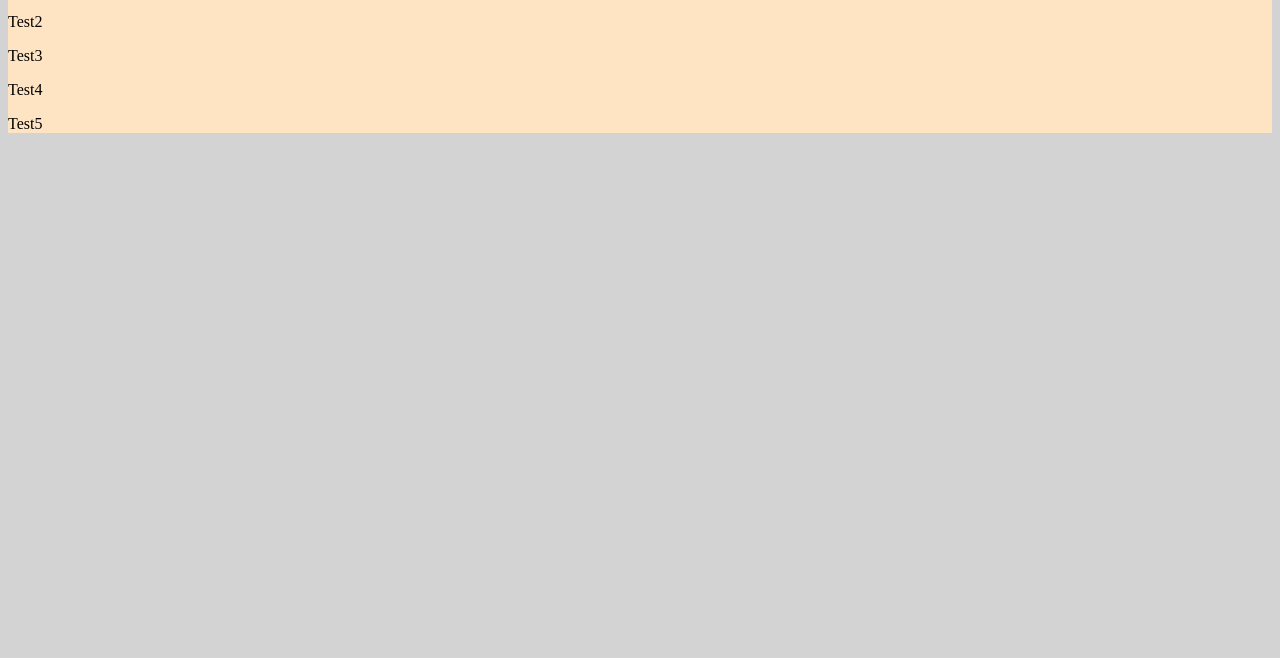
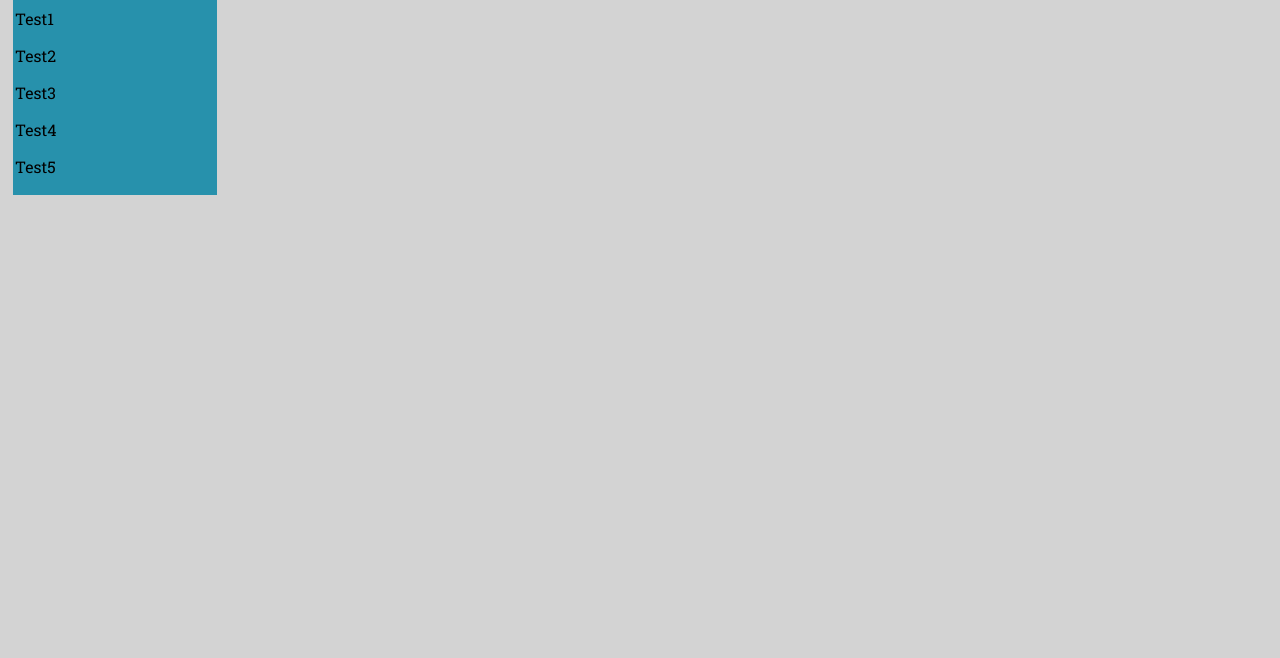
Before and after one commit to jfrummel/99Lines, a plain HTML site: page index.html in a window 1280 px wide. Shown: the part 142-800 px from the top of the page. Drawn offline with Linux system fonts and the light colour scheme.

Commit message:
Some more CSS

```diff
--- a/index.html
+++ b/index.html
@@ -7,6 +7,7 @@
     <title>99 Lines of Code</title>
     <meta name="viewport" content="width=device-width, initial-scale=1">
     <link rel="stylesheet" type="text/css" media="screen" href="styles.css" />
+    <link href="https://fonts.googleapis.com/css?family=Roboto+Slab" rel="stylesheet">
 </head>
 
 <body>
--- a/styles.css
+++ b/styles.css
@@ -1,5 +1,6 @@
 body {
     background-color: lightgrey;
+    font-family: 'Roboto Slab', serif;
 }
 
 h1 {
@@ -8,7 +9,10 @@ h1 {
 }
 
 .friend {
-    background-color: bisque;
+    background-color: rgb(39, 145, 172);
+    width: 200px;
+    padding: 2px 2px 2px 2px;
+    margin-left: 5px;
 }
 
 .friend h3 {
```
